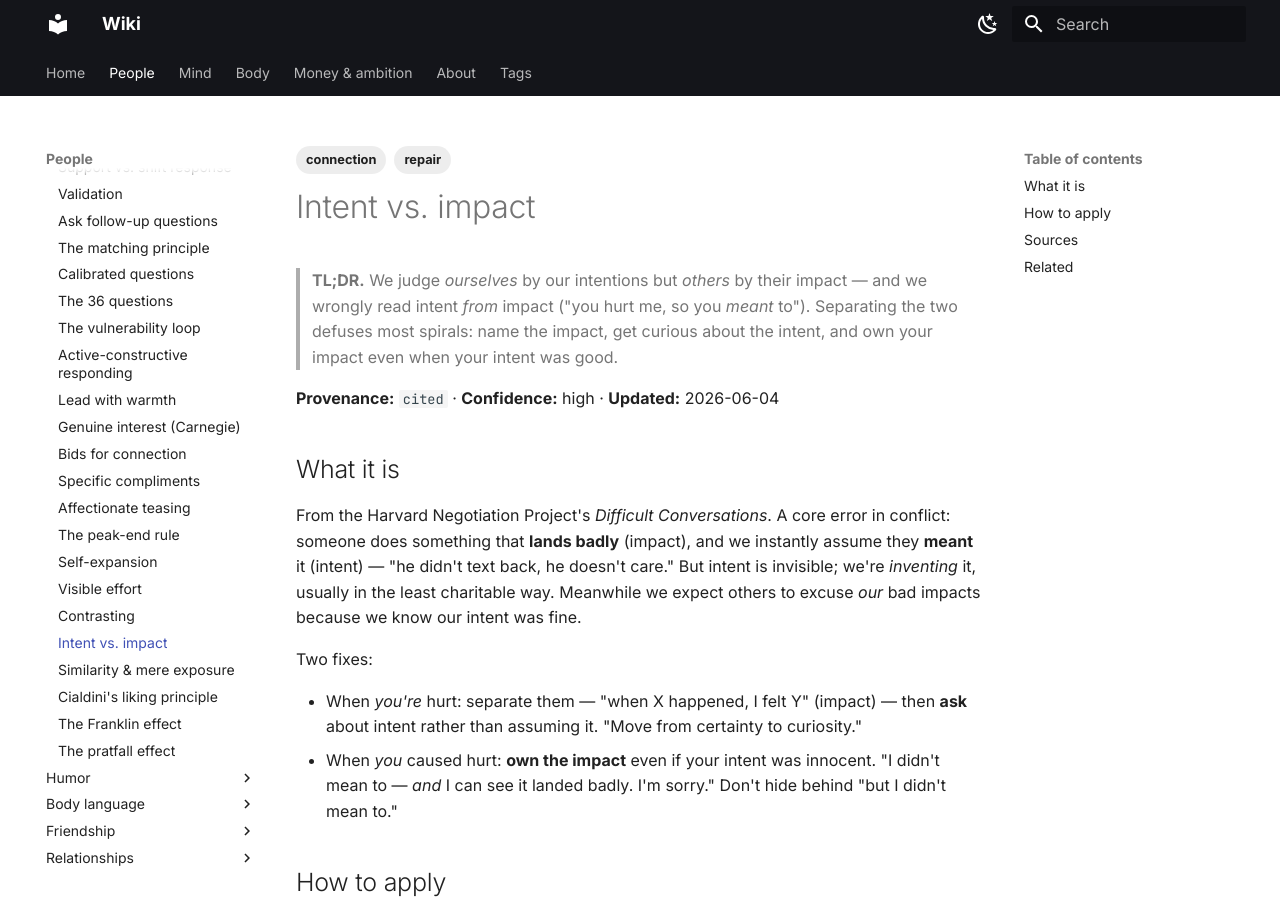
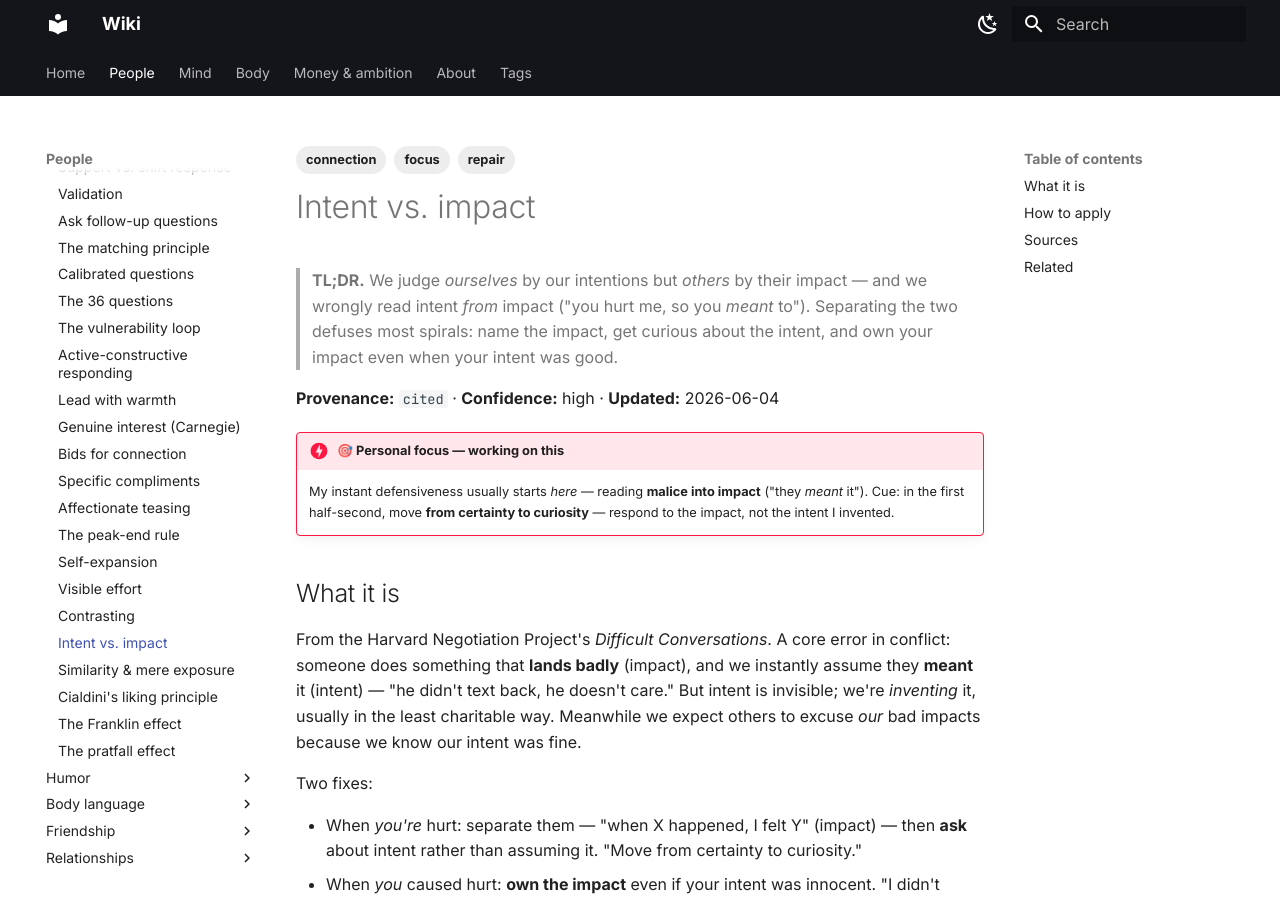
Before and after one commit to Tato4936/wiki, an MkDocs documentation site: the page built from docs/connection/intent-vs-impact.md, in a window 1280 px wide and 900 px high. Built offline with MkDocs 1.6.1 and Material for MkDocs 9.7.7, drawn with Linux system fonts in a browser that asks for light colours.

Commit message:
Add personal-focus flags to 3 notes (personalization)
Introduce a 'focus' tag + a "🎯 Personal focus" admonition to mark notes
Ronald is actively working on: support-vs-shift-response, gottman defensiveness,
and intent-vs-impact. Goal-framed cues; auto-aggregates on the Tags page.
mkdocs build --strict passes.

Co-Authored-By: Claude Opus 4.8 (1M context) <noreply@anthropic.com>

```diff
--- a/docs/connection/intent-vs-impact.md
+++ b/docs/connection/intent-vs-impact.md
@@ -1,5 +1,5 @@
 ---
-tags: [connection, repair]
+tags: [connection, repair, focus]
 source: cited
 confidence: high
 updated: 2026-06-04
@@ -12,6 +12,9 @@ updated: 2026-06-04
 > impact, get curious about the intent, and own your impact even when your intent was good.
 
 **Provenance:** `cited` · **Confidence:** high · **Updated:** 2026-06-04
+
+!!! danger "🎯 Personal focus — working on this"
+    My instant defensiveness usually starts *here* — reading **malice into impact** ("they *meant* it"). Cue: in the first half-second, move **from certainty to curiosity** — respond to the impact, not the intent I invented.
 
 ## What it is
 
```
Also changed, not shown: docs/connection/support-vs-shift-response.md (+4 -1 lines), docs/eq/gottman-ratio-and-four-horsemen.md (+4 -1 lines), log.md (+14 -0 lines).
